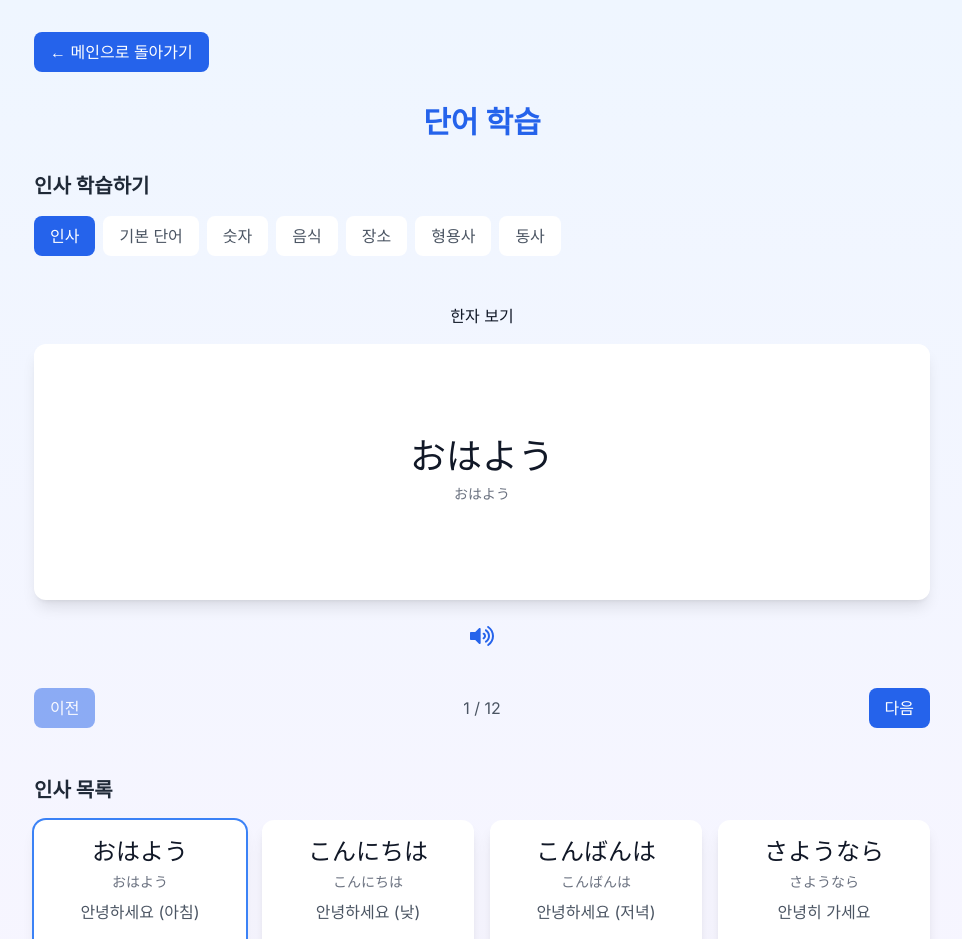
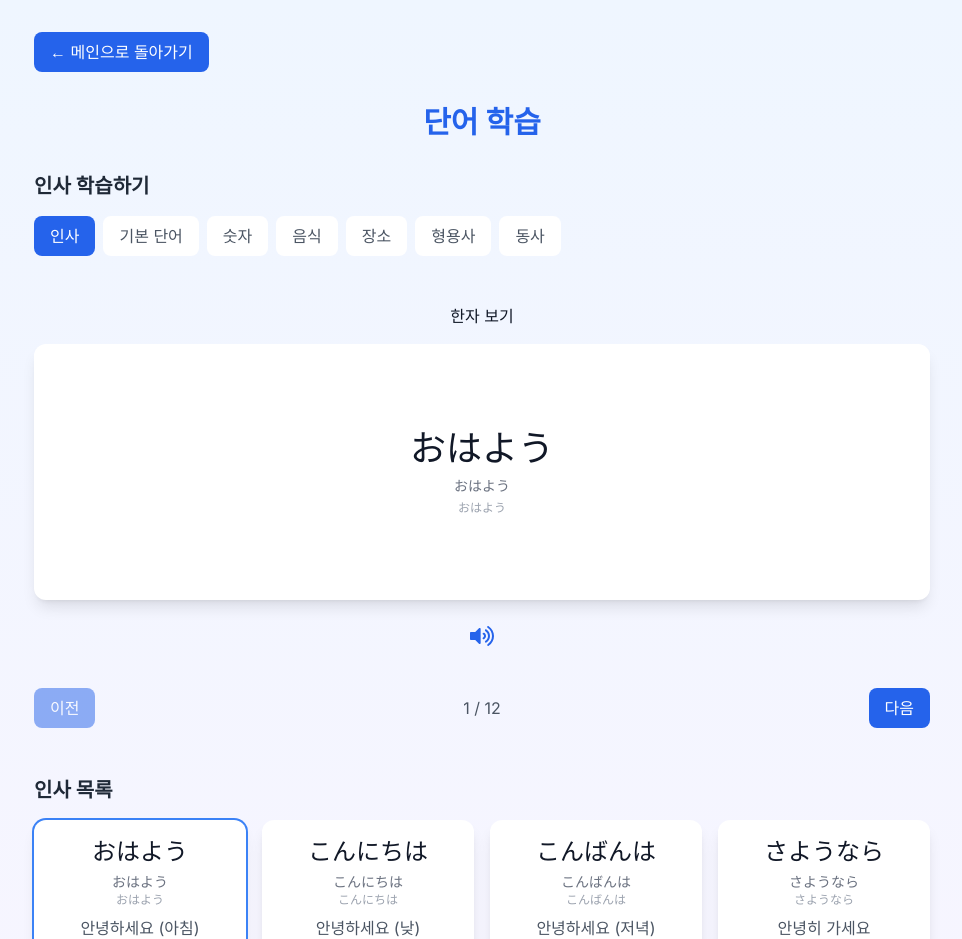
Before and after one commit to tmvls123/japanstudy, a Next.js app: page /vocabulary in a window 1280 px wide. Shown: the top 939 px of the page, without its empty margins (158-1120 px from the left). Built offline with nearby package versions, Linux system fonts and the light colour scheme.

Commit message:
단어 학습 페이지의 발음 표기를 hiragana로 변경

```diff
--- a/src/app/vocabulary/page.tsx
+++ b/src/app/vocabulary/page.tsx
@@ -114,7 +114,7 @@ export default function VocabularyPage() {
                 {showHiragana ? currentWord.japanese : currentWord.hiragana}
               </div>
               <div className="text-gray-400 text-xs mt-1">
-                {currentWord.pronunciation || currentWord.romanization}
+                {currentWord.hiragana}
               </div>
             </div>
           }
@@ -170,7 +170,7 @@ export default function VocabularyPage() {
             >
               <span className="text-2xl mb-1">{showHiragana ? word.hiragana : word.japanese}</span>
               <span className="text-sm text-gray-500">{showHiragana ? word.japanese : word.hiragana}</span>
-              <span className="text-xs text-gray-400 mb-2">{word.pronunciation || word.romanization}</span>
+              <span className="text-xs text-gray-400 mb-2">{word.hiragana}</span>
               <span className="text-gray-600">{word.korean}</span>
               <button
                 onClick={(e) => speak(showHiragana ? word.hiragana : word.japanese, e)}
```
